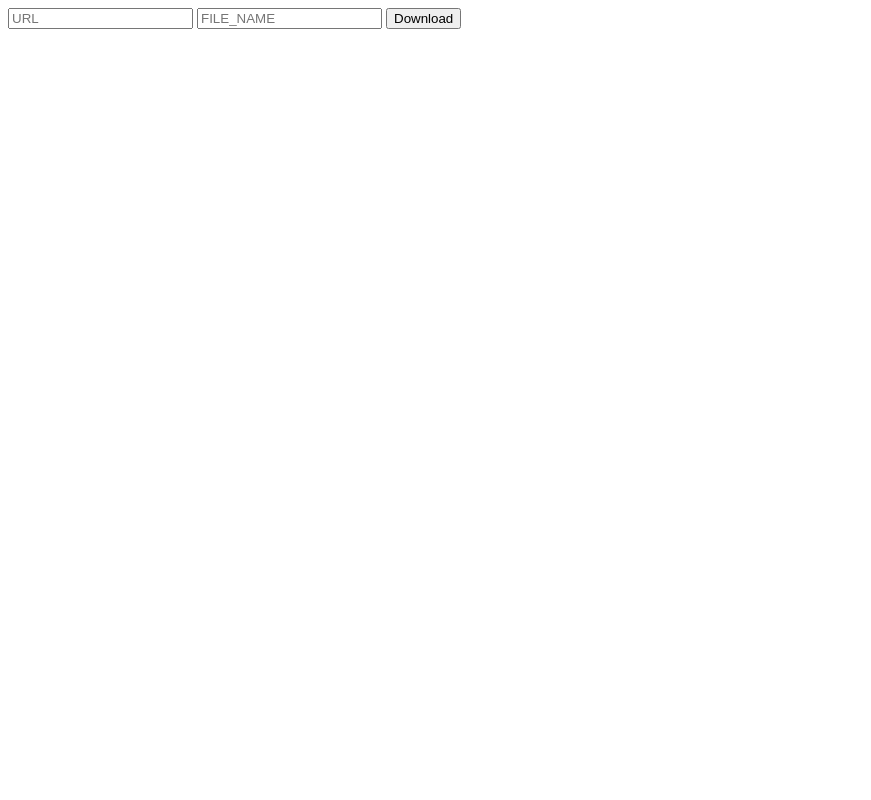
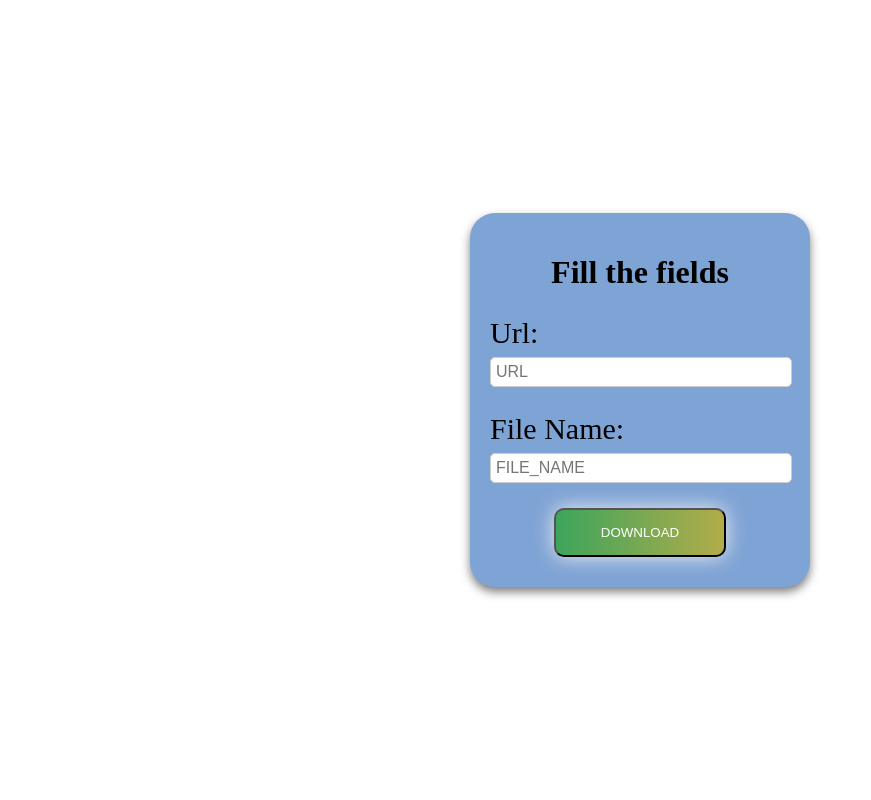
Before and after one commit to Xeonam/Image_downloader, a Flask app: page / in a window 1280 px wide. Shown: the whole page, without its empty margins (0-871 px from the left). Run offline with Flask 3, Linux system fonts and the light colour scheme.

Commit message:
Creating a CSS file for index.html

```diff
--- /dev/null
+++ b/static/style.css
@@ -0,0 +1,62 @@
+html, body {
+    height: 100%;
+    margin: 0;
+}
+
+/* Div stílusok a középre igazításhoz */
+.center-div {
+    display: flex;
+    justify-content: center;
+    align-items: center;
+    height: 100%;
+}
+
+/* Form stílusok */
+.my-form {
+    text-align: center;
+    padding: 20px;
+    border-radius: 25px;
+    background-color: #7EA3D5;
+    box-shadow: 0px 5px 10px 0px rgba(0, 0, 0, 0.5);
+    width: 300px;
+
+}
+
+.main{
+    text-align: left;
+}
+
+.group{
+    margin: 25px 0;
+    font-size: 30px;
+}
+
+.input-style{
+    padding: 5px;
+    font-size: 16px;
+    border: 1px solid #ccc;
+    border-radius: 5px;
+    width: 290px;
+}
+
+
+.btn-grad {
+    background-image: linear-gradient(to right, #3CA55C 0%, #B5AC49  51%, #3CA55C  100%);
+    margin: 10px auto;
+    padding: 15px 45px;
+    text-align: center;
+    text-transform: uppercase;
+    transition: 0.5s;
+    background-size: 200% auto;
+    color: white;
+    box-shadow: 0 0 20px #eee;
+    border-radius: 10px;
+    display: block;
+  }
+
+  .btn-grad:hover {
+    background-position: right center; /* change the direction of the change here */
+    color: #fff;
+    text-decoration: none;
+    cursor: pointer;
+  }
--- a/templates/index.html
+++ b/templates/index.html
@@ -1,16 +1,46 @@
 <!DOCTYPE html>
 <html lang="en">
+
 <head>
     <meta charset="UTF-8">
     <meta name="viewport" content="width=device-width, initial-scale=1.0">
+    <link rel="stylesheet" href="{{url_for('static',filename='style.css')}}">
     <title>URL</title>
 </head>
+
 <body>
-    <form method="POST" action="">
-        {{ form.url }}
-        {{ form.file_name }}
-        {{ form.submit }}
-    </form>
+    <!-- <div class="grid">
+        <div class="content">
+
+        </div>
+    </div> -->
+
+    <div class="center-div">
+        <div class="my-form">
+            <form method="POST" action="">
+                {{ form.hidden_tag() }}
+                <h1>Fill the fields</h1>
+                <div class="main">
+                    <div class="group">
+                        {{ form.url.label(class="label") }}:
+                        <br>
+                        {{ form.url(class="input-style") }}
+                    </div>
+
+                    <div class="group">
+                        {{ form.file_name.label }}:
+                        {{ form.file_name(class="input-style") }}
+                    </div>
+
+                    {{ form.submit(class="btn-grad")  }}
+                </div>
+
+            </form>
+        </div>
+    </div>
+
+
 
 </body>
+
 </html>
```
